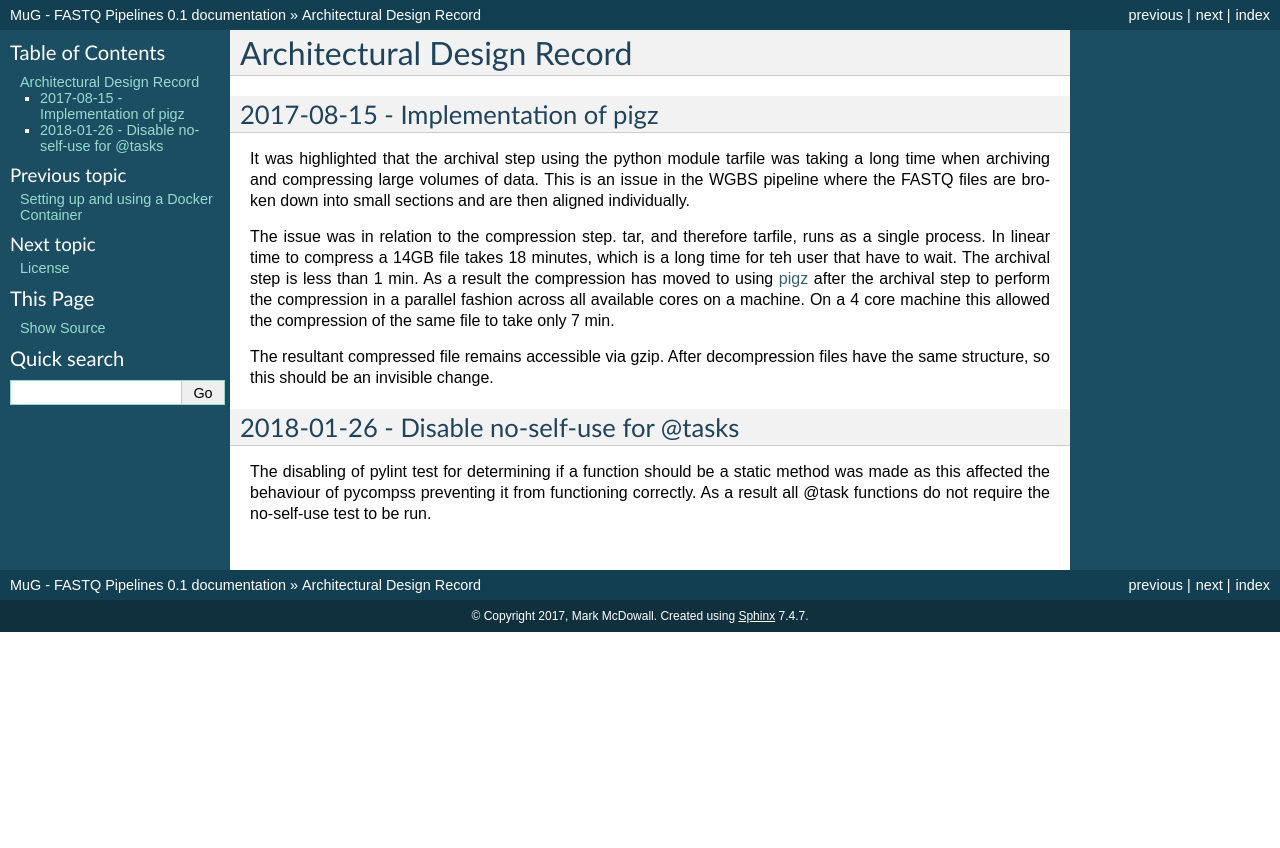
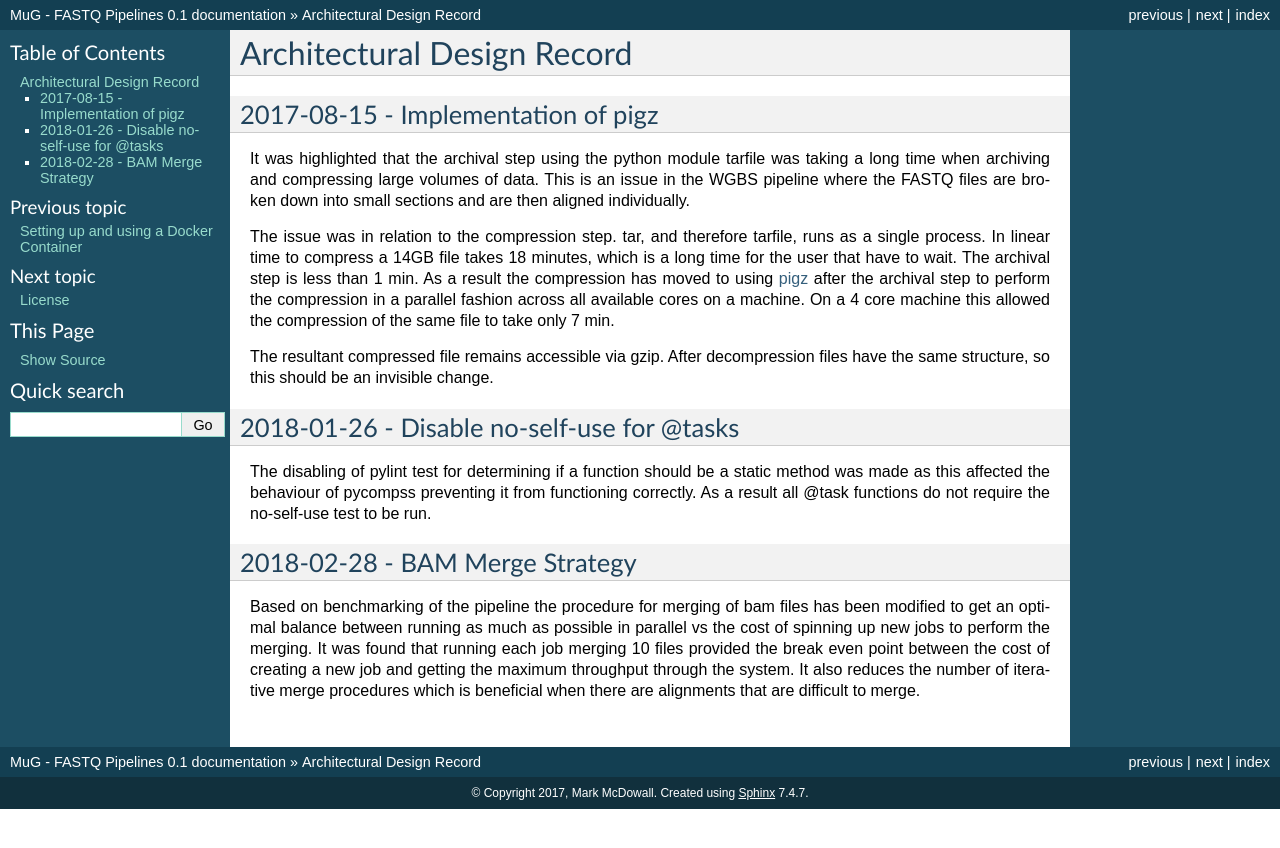
Before and after one commit to Multiscale-Genomics/mg-process-fastq, a Sphinx documentation site: the page built from docs/adr.rst, in a window 1280 px wide. Shown: the top 848 px of the page. Built offline with Sphinx 7.4.7, drawn with Linux system fonts in a browser that asks for light colours.

Commit message:
Notes about bam merging changes

```diff
--- a/docs/adr.rst
+++ b/docs/adr.rst
@@ -21,7 +21,7 @@ Architectural Design Record
 
 It was highlighted that the archival step using the python module tarfile was taking a long time when archiving and compressing large volumes of data. This is an issue in the WGBS pipeline where the FASTQ files are broken down into small sections and are then aligned individually.
 
-The issue was in relation to the compression step. tar, and therefore tarfile, runs as a single process. In linear time to compress a 14GB file takes 18 minutes, which is a long time for teh user that have to wait. The archival step is less than 1 min. As a result the compression has moved to using `pigz <https://zlib.net/pigz/>`_ after the archival step to perform the compression in a parallel fashion across all available cores on a machine. On a 4 core machine this allowed the compression of the same file to take only 7 min.
+The issue was in relation to the compression step. tar, and therefore tarfile, runs as a single process. In linear time to compress a 14GB file takes 18 minutes, which is a long time for the user that have to wait. The archival step is less than 1 min. As a result the compression has moved to using `pigz <https://zlib.net/pigz/>`_ after the archival step to perform the compression in a parallel fashion across all available cores on a machine. On a 4 core machine this allowed the compression of the same file to take only 7 min.
 
 The resultant compressed file remains accessible via gzip. After decompression files have the same structure, so this should be an invisible change.
 
@@ -30,3 +30,9 @@ The resultant compressed file remains accessible via gzip. After decompression f
 -------------------------------------------
 
 The disabling of pylint test for determining if a function should be a static method was made as this affected the behaviour of pycompss preventing it from functioning correctly. As a result all @task functions do not require the no-self-use test to be run.
+
+
+2018-02-28 - BAM Merge Strategy
+-------------------------------
+
+Based on benchmarking of the pipeline the procedure for merging of bam files has been modified to get an optimal balance between running as much as possible in parallel vs the cost of spinning up new jobs to perform the merging. It was found that running each job merging 10 files provided the break even point between the cost of creating a new job and getting the maximum throughput through the system. It also reduces the number of iterative merge procedures which is beneficial when there are alignments that are difficult to merge.
```
